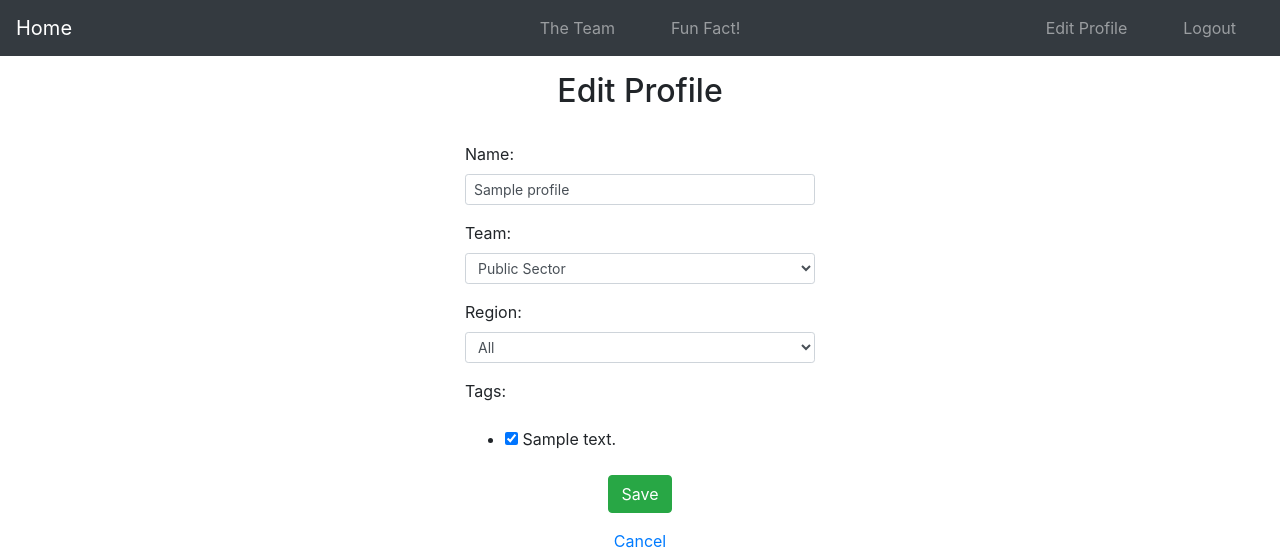
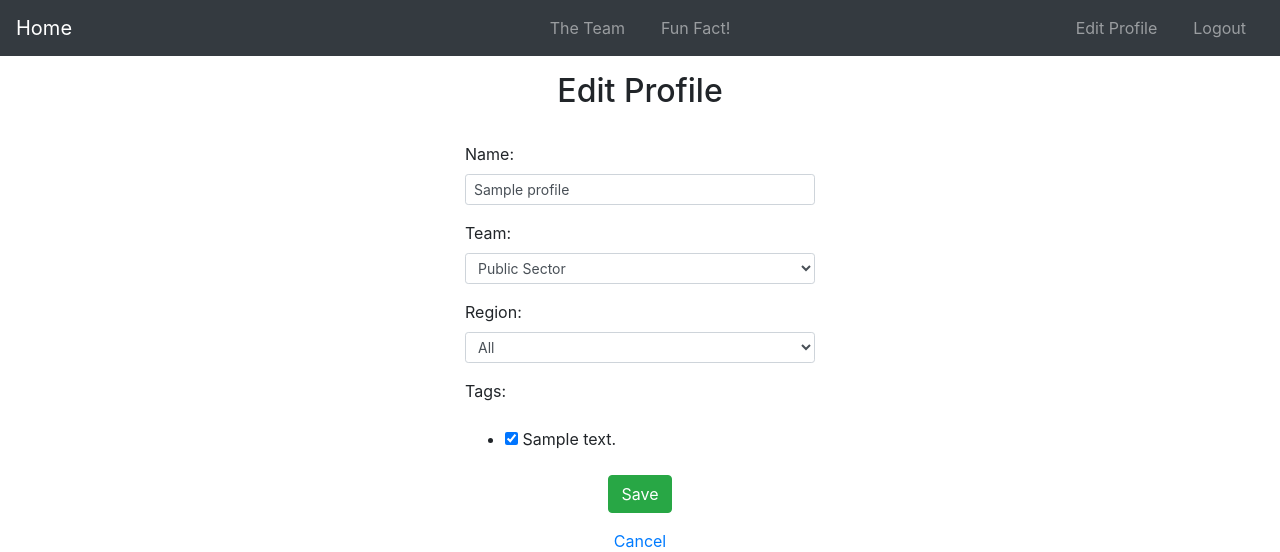
Before and after one commit to totallybradical/se-directory, a Django app: page /profiles/edit/ in a window 1280 px wide. Shown: the top 552 px of the page. Run offline with Django 3.2, Linux system fonts and the light colour scheme; a user stored in the database is signed in; tables that the repository leaves empty hold one stand-in row (values such as "Sample post"); some libraries are stand-ins or nearby versions.

Commit message:
css tweak

```diff
--- a/static/css/mysite.css
+++ b/static/css/mysite.css
@@ -1,6 +1,6 @@
 .navbar-nav > li{
-    padding-left:20px;
-    padding-right:20px;
+    padding-left:10px;
+    padding-right:10px;
   }
 
 .footer {
```
